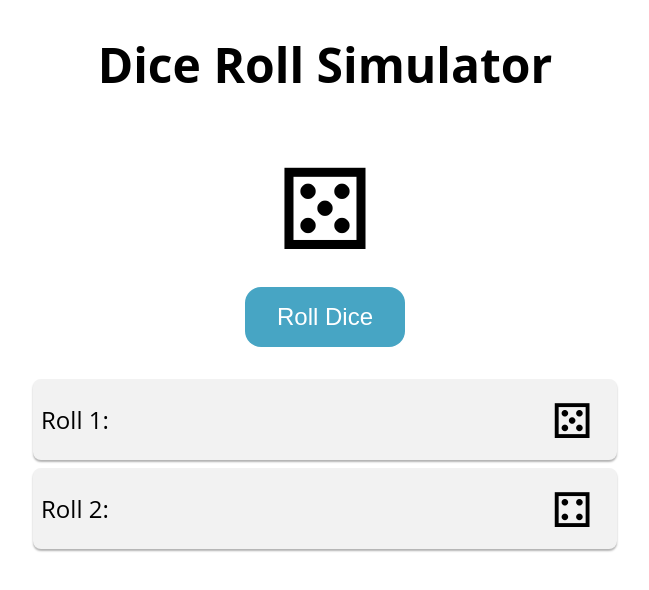
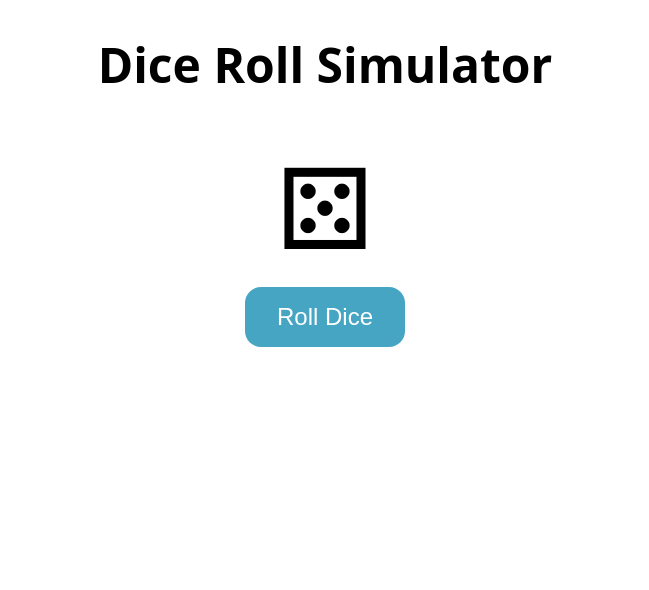
Before and after one commit to lamourianass/diceRollSimulator, a plain HTML site: page index.html in a window 1280 px wide. Shown: the whole page, without its empty margins (315-964 px from the left). Drawn offline with Linux system fonts and the light colour scheme.

Commit message:
delete li examples

```diff
--- a/index.html
+++ b/index.html
@@ -10,10 +10,7 @@
     <h1>Dice Roll Simulator</h1>
     <div class="dice" id="dice">&#9860;</div>
     <button id="roll-btn">Roll Dice</button>
-    <ul id="roll-history">
-      <li>Roll 1: <span>&#9860;</span></li>
-      <li>Roll 2: <span>&#9859;</span></li>
-    </ul>
+    <ul id="roll-history"></ul>
     <script src="script.js" type="module"></script>
   </body>
 </html>
```
